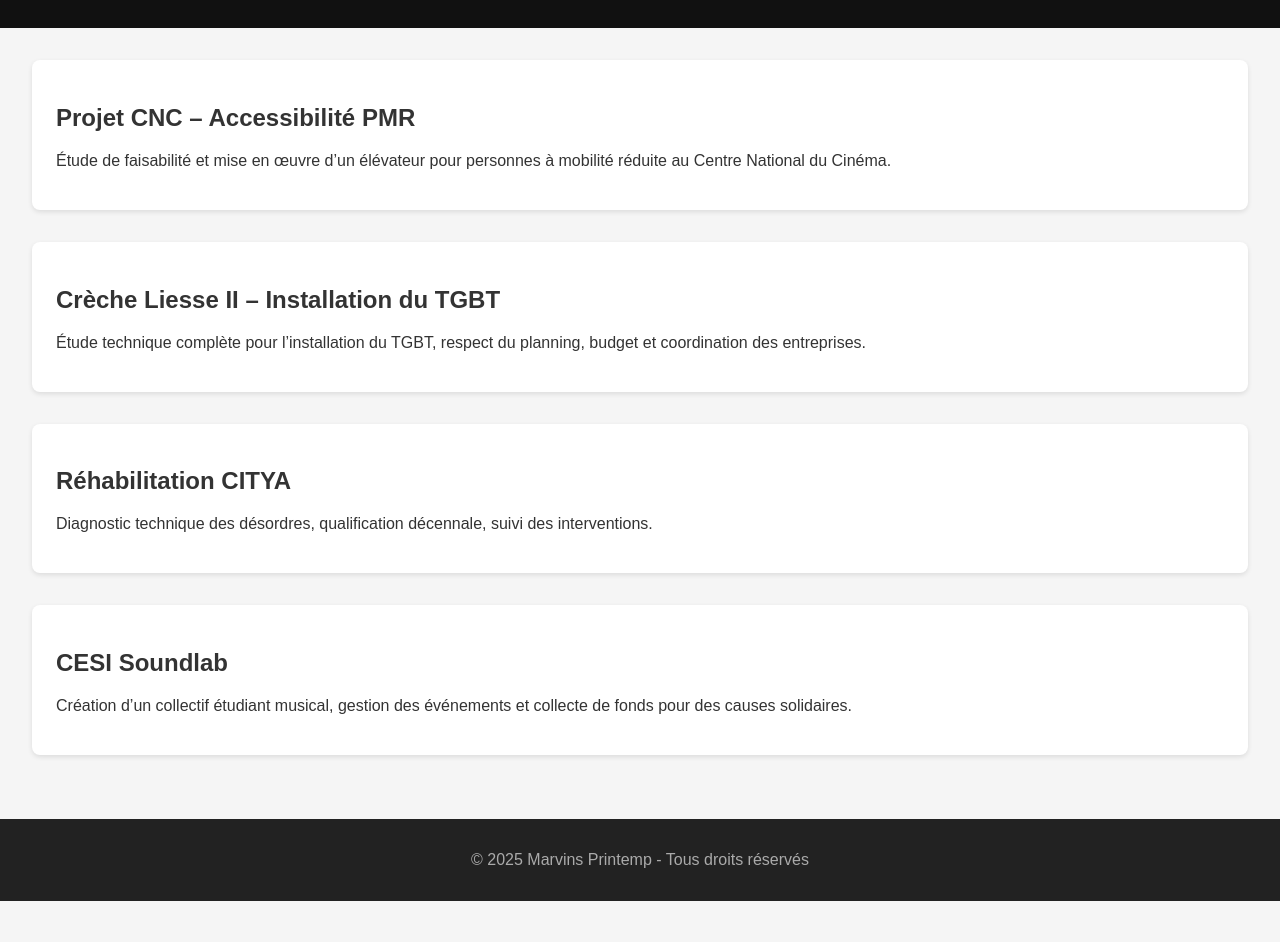
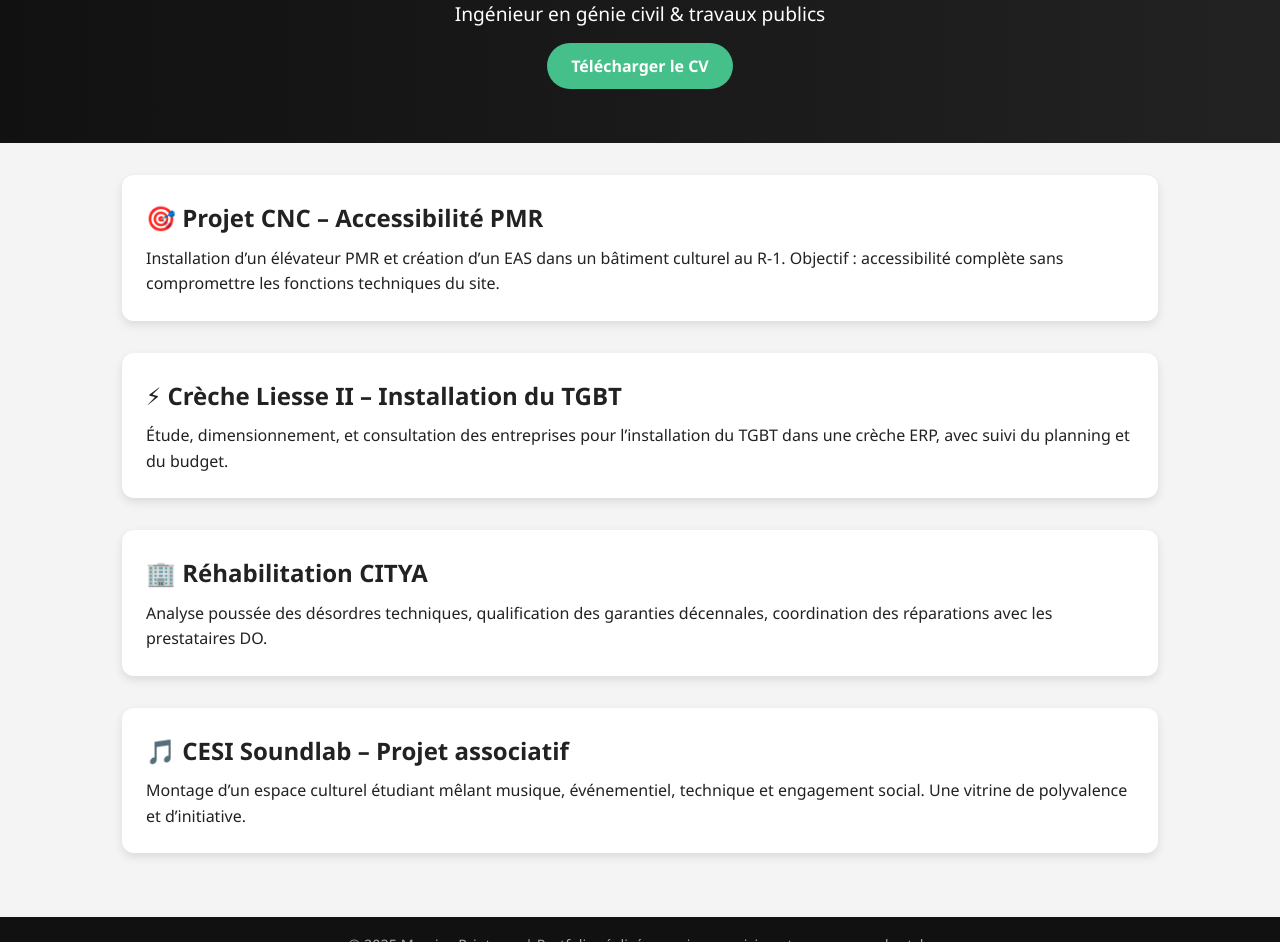
Before and after one commit to Marvins971/marvinsprintemp.github.io, a plain HTML site: page index.html in a window 1280 px wide. Shown: the part 150-1092 px from the top of the page. Before the commit the page ends 1051 px from the top, so only its background shows below. Drawn offline with Linux system fonts and the light colour scheme.

Commit message:
Add files via upload

```diff
--- a/index.html
+++ b/index.html
@@ -2,36 +2,44 @@
 <!DOCTYPE html>
 <html lang="fr">
 <head>
-  <meta charset="UTF-8">
-  <meta name="viewport" content="width=device-width, initial-scale=1.0">
+  <meta charset="UTF-8" />
+  <meta name="viewport" content="width=device-width, initial-scale=1.0"/>
   <title>Portfolio de Marvins</title>
-  <link rel="stylesheet" href="style.css">
+  <link rel="stylesheet" href="style.css"/>
 </head>
 <body>
-  <header>
-    <h1>Marvins Printemp</h1>
-    <p>Ingénieur en génie civil & travaux publics</p>
+  <header class="hero">
+    <div class="hero-content">
+      <h1>Marvins Printemp</h1>
+      <p>Ingénieur en génie civil & travaux publics</p>
+      <a href="#" class="btn">Télécharger le CV</a>
+    </div>
   </header>
-  <main>
-    <section class="project">
-      <h2>Projet CNC – Accessibilité PMR</h2>
-      <p>Étude de faisabilité et mise en œuvre d’un élévateur pour personnes à mobilité réduite au Centre National du Cinéma.</p>
+
+  <main class="container">
+    <section class="project-card">
+      <h2>🎯 Projet CNC – Accessibilité PMR</h2>
+      <p>Installation d’un élévateur PMR et création d’un EAS dans un bâtiment culturel au R-1. Objectif : accessibilité complète sans compromettre les fonctions techniques du site.</p>
     </section>
-    <section class="project">
-      <h2>Crèche Liesse II – Installation du TGBT</h2>
-      <p>Étude technique complète pour l’installation du TGBT, respect du planning, budget et coordination des entreprises.</p>
+
+    <section class="project-card">
+      <h2>⚡ Crèche Liesse II – Installation du TGBT</h2>
+      <p>Étude, dimensionnement, et consultation des entreprises pour l’installation du TGBT dans une crèche ERP, avec suivi du planning et du budget.</p>
     </section>
-    <section class="project">
-      <h2>Réhabilitation CITYA</h2>
-      <p>Diagnostic technique des désordres, qualification décennale, suivi des interventions.</p>
+
+    <section class="project-card">
+      <h2>🏢 Réhabilitation CITYA</h2>
+      <p>Analyse poussée des désordres techniques, qualification des garanties décennales, coordination des réparations avec les prestataires DO.</p>
     </section>
-    <section class="project">
-      <h2>CESI Soundlab</h2>
-      <p>Création d’un collectif étudiant musical, gestion des événements et collecte de fonds pour des causes solidaires.</p>
+
+    <section class="project-card">
+      <h2>🎵 CESI Soundlab – Projet associatif</h2>
+      <p>Montage d’un espace culturel étudiant mêlant musique, événementiel, technique et engagement social. Une vitrine de polyvalence et d’initiative.</p>
     </section>
   </main>
+
   <footer>
-    <p>© 2025 Marvins Printemp - Tous droits réservés</p>
+    <p>© 2025 Marvins Printemp | Portfolio réalisé avec rigueur, vision et un soupçon de style</p>
   </footer>
 </body>
 </html>
--- a/style.css
+++ b/style.css
@@ -1,30 +1,65 @@
 
-body {
-  font-family: Arial, sans-serif;
+* {
   margin: 0;
   padding: 0;
-  background-color: #f5f5f5;
-  color: #333;
+  box-sizing: border-box;
 }
-header {
-  background-color: #111;
+body {
+  font-family: 'Segoe UI', Tahoma, Geneva, Verdana, sans-serif;
+  background-color: #f4f4f4;
+  color: #222;
+  line-height: 1.6;
+}
+.hero {
+  background: linear-gradient(to right, #111, #222);
   color: white;
-  padding: 2em;
+  padding: 4rem 2rem;
   text-align: center;
 }
-main {
-  padding: 2em;
+.hero h1 {
+  font-size: 3rem;
+  margin-bottom: 0.5rem;
 }
-.project {
+.hero p {
+  font-size: 1.2rem;
+  margin-bottom: 1.5rem;
+}
+.btn {
+  background-color: #45c08a;
+  color: #fff;
+  padding: 0.75rem 1.5rem;
+  text-decoration: none;
+  border-radius: 30px;
+  font-weight: bold;
+  transition: background 0.3s ease;
+}
+.btn:hover {
+  background-color: #3ba477;
+}
+.container {
+  max-width: 1100px;
+  margin: auto;
+  padding: 2rem;
+}
+.project-card {
   background: white;
-  margin-bottom: 2em;
-  padding: 1.5em;
-  border-radius: 8px;
-  box-shadow: 0 2px 5px rgba(0,0,0,0.1);
+  margin-bottom: 2rem;
+  padding: 1.5rem;
+  border-radius: 12px;
+  box-shadow: 0 4px 10px rgba(0,0,0,0.1);
+  transition: transform 0.3s ease;
+}
+.project-card:hover {
+  transform: translateY(-5px);
+}
+.project-card h2 {
+  color: #222;
+  margin-bottom: 0.5rem;
 }
 footer {
+  background-color: #111;
+  color: #aaa;
   text-align: center;
-  padding: 1em;
-  background-color: #222;
-  color: #aaa;
+  padding: 1rem;
+  font-size: 0.9rem;
 }
```
